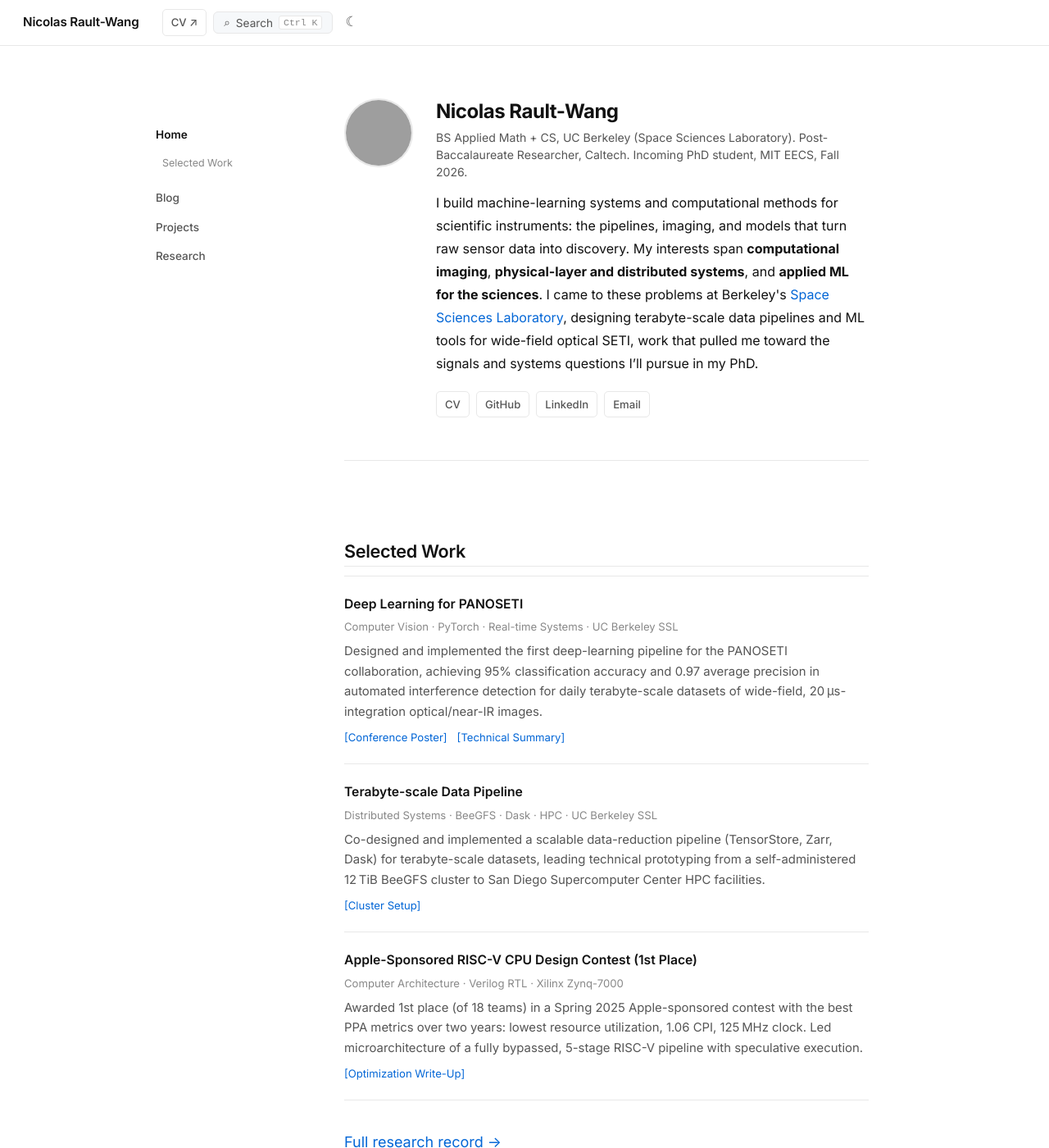
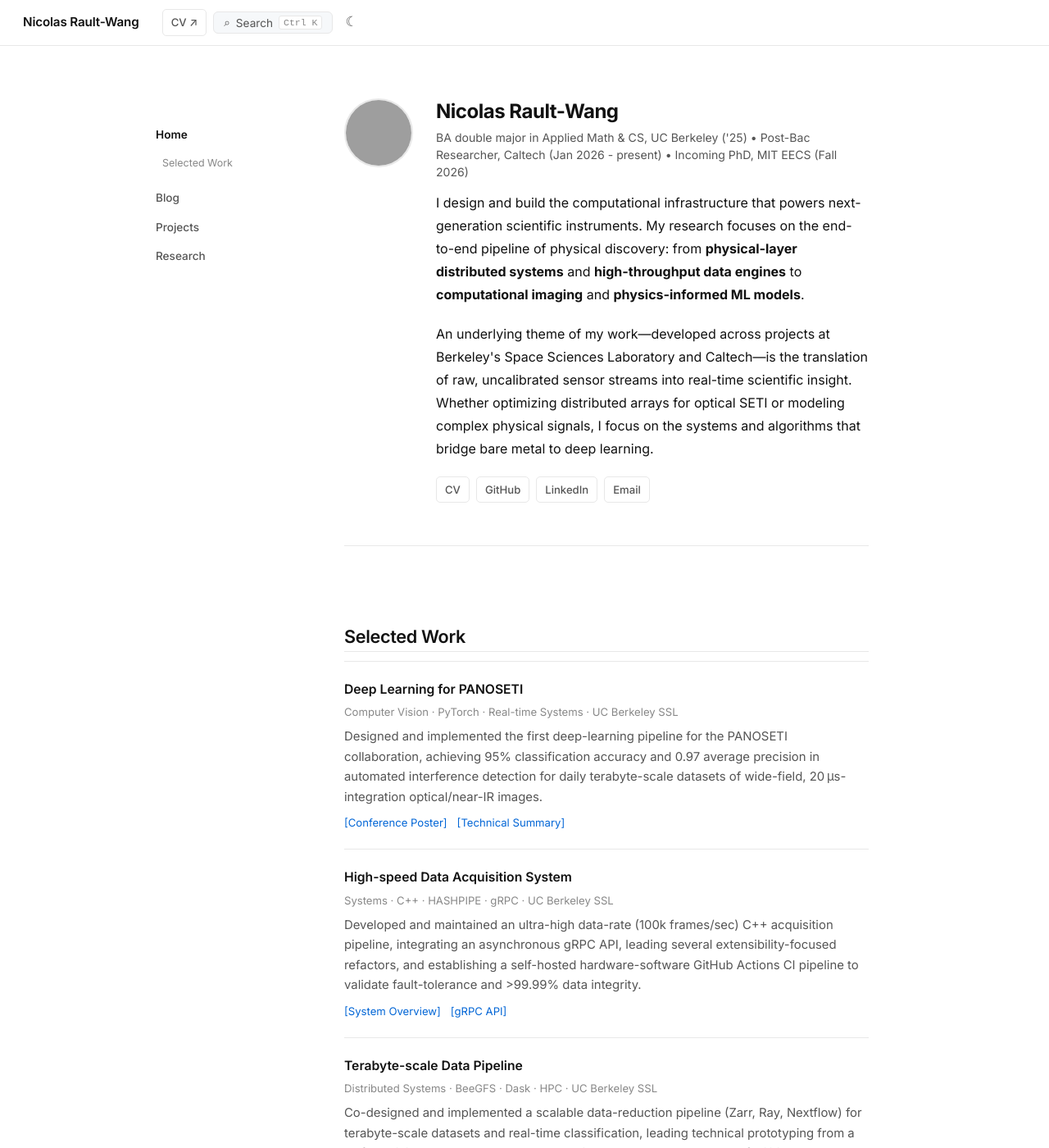
Before and after one commit to nraultwang/nraultwang.github.io, a Jekyll site: the page built from index.html, in a window 1280 px wide and 1400 px high. Shown: the whole window at 82% size. Built offline with Jekyll 4.4.1, drawn with Linux system fonts in a browser that asks for light colours; nearby versions of some CDN libraries; comment, search, counter and statistics services are not loaded; some of the changed text lies outside the part shown; grey boxes are pictures that could not be loaded.

Commit message:
fix: update language

```diff
--- a/index.html
+++ b/index.html
@@ -8,20 +8,19 @@ title: Home
   <div class="profile-bio">
     <h1 class="profile-name">Nicolas Rault-Wang</h1>
     <p class="profile-tagline">
-      BS Applied Math + CS, UC Berkeley (Space Sciences Laboratory).
-      Post-Baccalaureate Researcher, Caltech.
-      Incoming PhD student, MIT EECS, Fall 2026.
+      BA double major in Applied Math & CS, UC Berkeley ('25) &bull; Post-Bac Researcher, Caltech (Jan 2026 - present) &bull; Incoming PhD, MIT EECS (Fall 2026)
     </p>
     <p class="profile-statement">
-      I build machine-learning systems and computational methods for scientific instruments:
-      the pipelines, imaging, and models that turn raw sensor data into discovery.
-      My interests span <strong>computational imaging</strong>,
-      <strong>physical-layer and distributed systems</strong>,
-      and <strong>applied ML for the sciences</strong>.
-      I came to these problems at Berkeley's
-      <a href="https://www.ssl.berkeley.edu/" target="_blank" rel="noopener">Space Sciences Laboratory</a>,
-      designing terabyte-scale data pipelines and ML tools for wide-field optical SETI,
-      work that pulled me toward the signals and systems questions I&rsquo;ll pursue in my PhD.
+      I design and build the computational infrastructure that powers next-generation scientific instruments.
+      My research focuses on the end-to-end pipeline of physical discovery: from
+      <strong>physical-layer distributed systems</strong> and <strong>high-throughput data engines</strong>
+      to <strong>computational imaging</strong> and <strong>physics-informed ML models</strong>.
+    </p>
+    <p class="profile-statement">
+      An underlying theme of my work—developed across projects at Berkeley's Space Sciences Laboratory and Caltech—is
+      the translation of raw, uncalibrated sensor streams into real-time scientific insight. Whether optimizing
+      distributed arrays for optical SETI or modeling complex physical signals, I focus on the systems
+      and algorithms that bridge bare metal to deep learning.
     </p>
     <div class="profile-links">
       <a href="{{ site.cv_url }}" target="_blank" rel="noopener">CV</a>
@@ -57,12 +56,26 @@ title: Home
   </li>
 
   <li>
+    <div class="item-title">High-speed Data Acquisition System</div>
+    <div class="item-meta">Systems &middot; C++ &middot; HASHPIPE &middot; gRPC &middot; UC Berkeley SSL</div>
+    <div class="item-desc">
+      Developed and maintained an ultra-high data-rate (100k frames/sec) C++ acquisition pipeline,
+      integrating an asynchronous gRPC API, leading several extensibility-focused refactors, and
+      establishing a self-hosted hardware-software GitHub Actions CI pipeline to validate fault-tolerance and
+      &gt;99.99% data integrity.
+    </div>
+    <div class="item-tags">
+      <a href="https://github.com/panoseti/panoseti/wiki/daq-system-overview" target="_blank" rel="noopener">[System Overview]</a>
+      <a href="https://github.com/panoseti/panoseti_grpc/tree/add-two-server-daq-data-v2" target="_blank" rel="noopener">[gRPC API]</a>
+    </div>
+  </li>
+
+  <li>
     <div class="item-title">Terabyte-scale Data Pipeline</div>
     <div class="item-meta">Distributed Systems &middot; BeeGFS &middot; Dask &middot; HPC &middot; UC Berkeley SSL</div>
     <div class="item-desc">
-      Co-designed and implemented a scalable data-reduction pipeline (TensorStore, Zarr, Dask)
-      for terabyte-scale datasets, leading technical prototyping from a self-administered 12&thinsp;TiB
-      BeeGFS cluster to San Diego Supercomputer Center HPC facilities.
+      Co-designed and implemented a scalable data-reduction pipeline (Zarr, Ray, Nextflow)
+      for terabyte-scale datasets and real-time classification, leading technical prototyping from a self-administered 4-GPU cluster to San Diego Supercomputer Center facilities.
     </div>
     <div class="item-tags">
       <a href="https://deeply-alpaca-50c.notion.site/BeeGFS-3-Server-Cluster-Prototyping-2684d556e62b80f8904bf7e895c49720?source=copy_link" target="_blank" rel="noopener">[Cluster Setup]</a>
```
Also changed, not shown: _posts/2026-05-23-welcome-to-my-research-notes.md (+8 -7 lines), projects.html (+24 -23 lines), research.html (+5 -5 lines).
